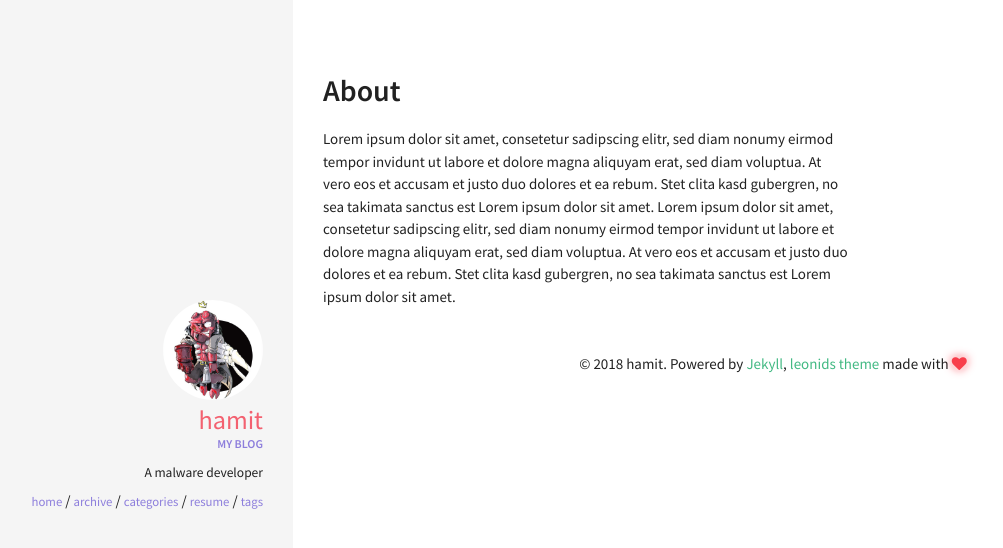
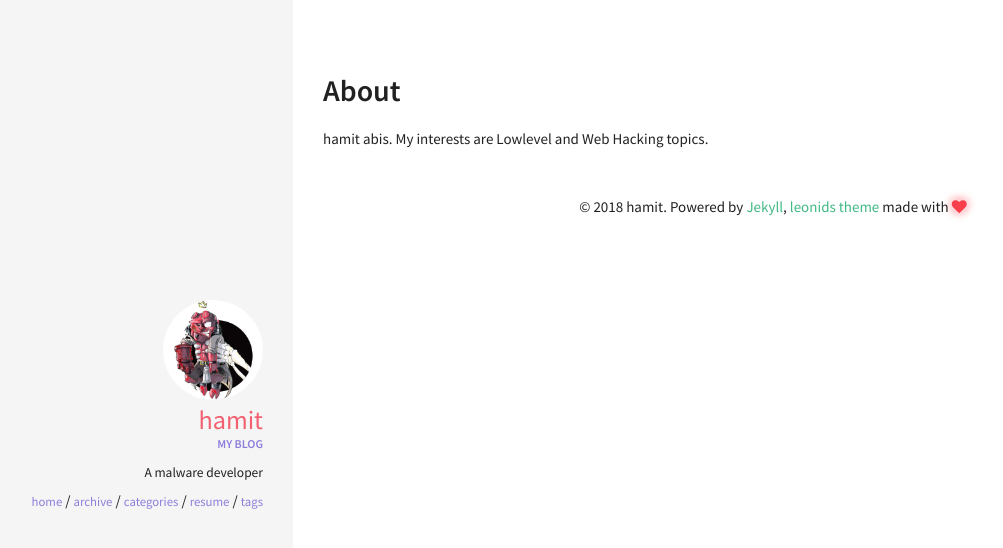
Before and after one commit to unl1nk/sp0ce.github.io, a Jekyll site: the page built from resume.html, in a window 1280 px wide. Shown: the top 548 px of the page, without its empty margins (27-1030 px from the left). Built offline with Jekyll 4.4.1, drawn with Linux system fonts in a browser that asks for light colours.

Commit message:
Update about.html

```diff
--- a/_includes/sections/about.html
+++ b/_includes/sections/about.html
@@ -1,5 +1,6 @@
 <h1><span data-i18n="skills.my_skills">About</span></h1>
 
 <div>
-    Lorem ipsum dolor sit amet, consetetur sadipscing elitr, sed diam nonumy eirmod tempor invidunt ut labore et dolore magna aliquyam erat, sed diam voluptua. At vero eos et accusam et justo duo dolores et ea rebum. Stet clita kasd gubergren, no sea takimata sanctus est Lorem ipsum dolor sit amet. Lorem ipsum dolor sit amet, consetetur sadipscing elitr, sed diam nonumy eirmod tempor invidunt ut labore et dolore magna aliquyam erat, sed diam voluptua. At vero eos et accusam et justo duo dolores et ea rebum. Stet clita kasd gubergren, no sea takimata sanctus est Lorem ipsum dolor sit amet.
+    hamit abis.
+    My interests are Lowlevel and Web Hacking topics.
 </div>
```
